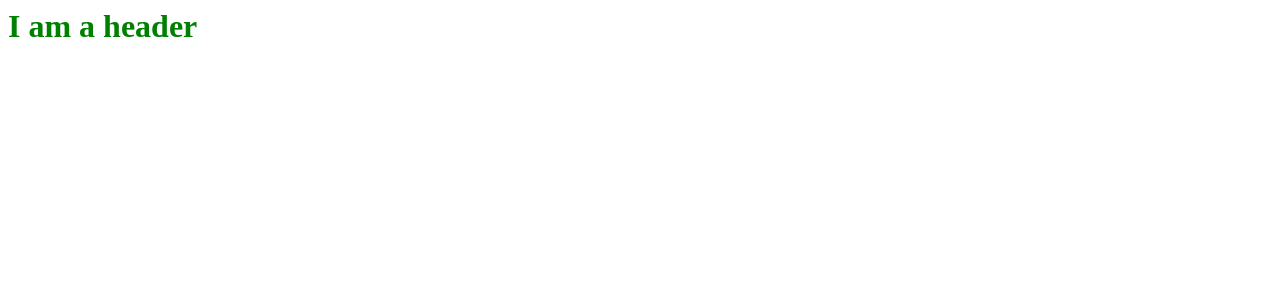
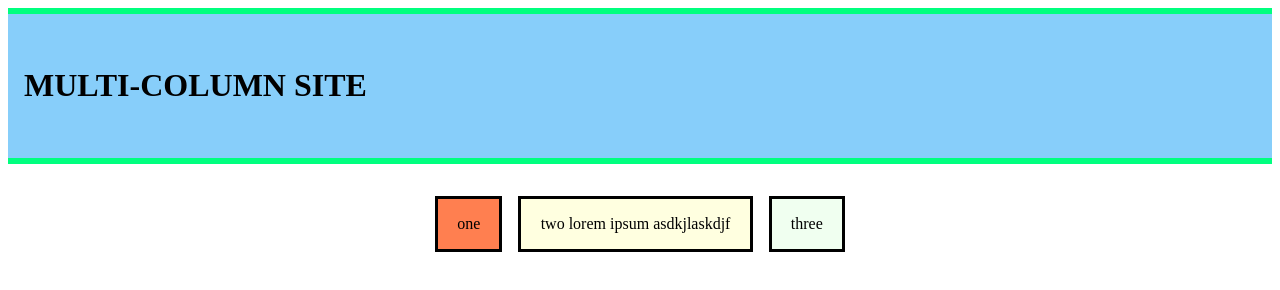
Before and after one commit to davidmashe/garbanzo, a plain HTML site: page index.html in a window 1280 px wide. Drawn offline with Linux system fonts and the light colour scheme.

Commit message:
did some in class stuff

```diff
--- a/index.html
+++ b/index.html
@@ -4,6 +4,19 @@
     </head>
 
     <body>
-        <h1 class="stuff">I am a header</h1>
+            <header class="header">
+                <h1>MULTI-COLUMN SITE</h1>
+            </header>
+            <main class="shhh-secret">
+                <section class="content-section first-section">
+                    one
+                </section>
+                <section class="content-section middle-section">
+                    two  lorem <span class="ighlight">ipsum</span> asdkjlaskdjf
+                </section>
+                <section class="content-section last-section">
+                    three
+                </section>
+            </main>
     </body>
 </html>
--- a/styles/style.css
+++ b/styles/style.css
@@ -1,3 +1,34 @@
-.stuff {
-    color: green;
-};
+.header {
+    background-color: lightskyblue;
+    padding: 2rem 1rem;
+    border: 0px solid springgreen;
+    border-width: 6px 0;
+    margin-bottom: 2rem;
+}
+
+.content-section {
+    border: 3px solid black;
+    padding: 1rem 1.2rem;
+}
+
+.first-section {
+    background-color: coral;
+}
+
+.middle-section {
+    margin: 0 1rem;
+    background-color: lightyellow;
+}
+
+.last-section {
+    background-color: honeydew;
+}
+
+.highlight {
+    background-color: greenyellow;
+}
+
+.shhh-secret {
+    display: flex;
+    justify-content: center;
+}
```
